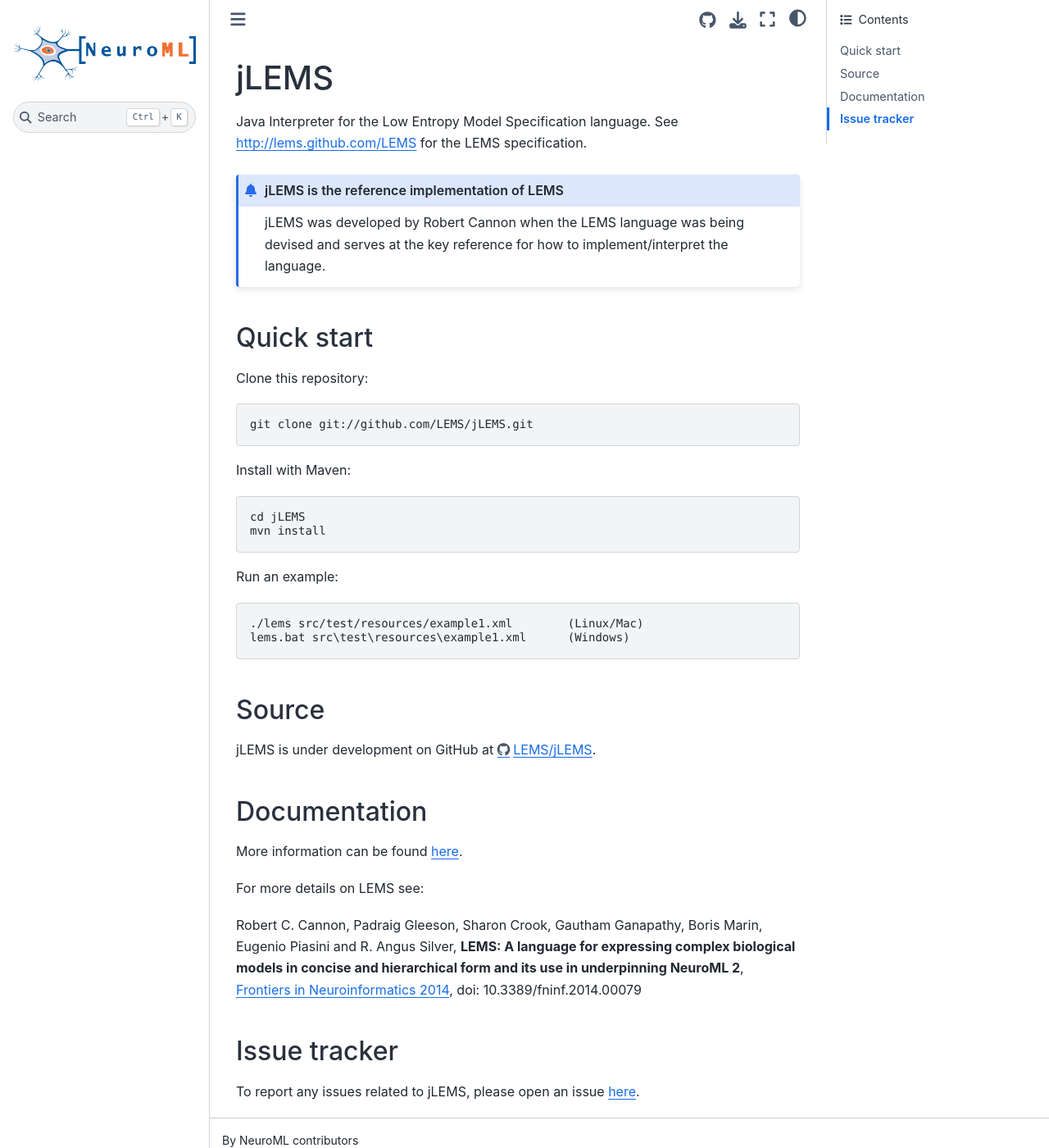
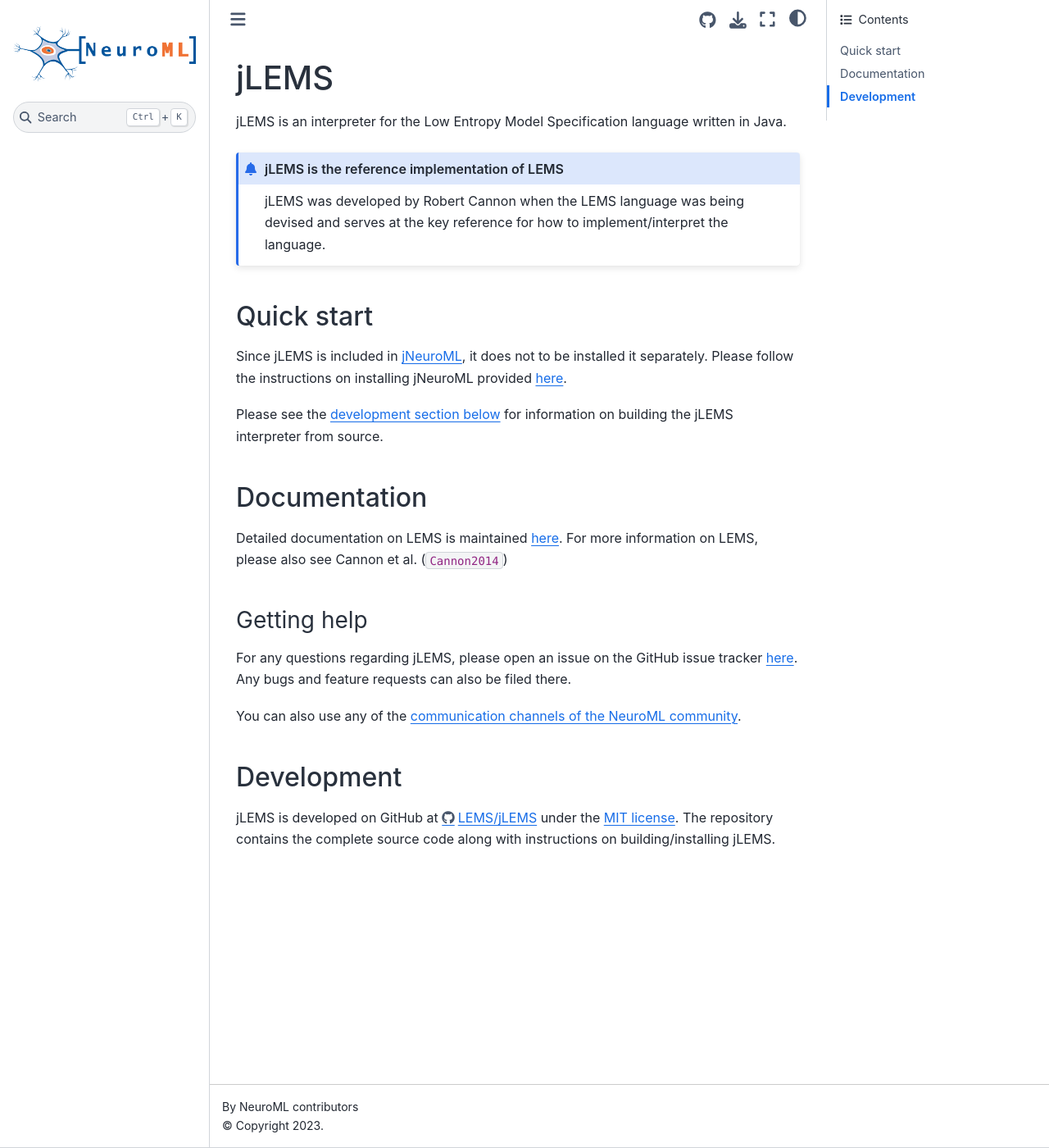
Before and after one commit to NeuroML/Documentation, a Jupyter Book: the page built from source/Userdocs/Software/jLEMS.md, in a window 1280 px wide and 1400 px high. Shown: the whole window at 82% size. Built offline with Jupyter Book 1.0.4 settings and Sphinx 7.4.7 and the Sphinx Book theme 1.1.4, drawn with Linux system fonts in a browser that asks for light colours; pages that are not in the unit, such as notebooks, are missing from menus; cross-references to code outside the pages are shown as plain code.

Commit message:
enh: update jLEMS page

````diff
--- a/source/Userdocs/Software/jLEMS.md
+++ b/source/Userdocs/Software/jLEMS.md
@@ -1,42 +1,35 @@
 (jlems)=
 # jLEMS
 
-Java Interpreter for the Low Entropy Model Specification language. See http://lems.github.com/LEMS for the LEMS specification.
-
+jLEMS is an interpreter for the Low Entropy Model Specification language written in Java.
 ```{admonition} jLEMS is the reference implementation of LEMS
 jLEMS was developed by Robert Cannon when the LEMS language was being devised and serves at the key reference for how to implement/interpret the language.
 ```
 
+(jlems:quickstart)=
 ## Quick start
 
-Clone this repository:
+Since jLEMS is included in {ref}`jNeuroML <jneuroml>`, it does not to be installed it separately.
+Please follow the instructions on installing jNeuroML provided {ref}`here <jneuroml:quickstart>`.
 
-    git clone git://github.com/LEMS/jLEMS.git
+Please see the {ref}`development section below <jlems:development>` for information on building the jLEMS interpreter from source.
 
-Install with Maven:
-
-    cd jLEMS
-    mvn install
-
-Run an example:
-
-    ./lems src/test/resources/example1.xml        (Linux/Mac)
-    lems.bat src\test\resources\example1.xml      (Windows)
-
-## Source
-
-jLEMS is under development on GitHub at [https://github.com/LEMS/jLEMS](https://github.com/LEMS/jLEMS).
-
+(jlems:docs)=
 ## Documentation
 
-More information can be found [here](http://lems.github.io/LEMS/).
+Detailed documentation on LEMS is maintained [here](http://lems.github.io/LEMS/).
+For more information on LEMS, please also see Cannon et al. ({cite}`Cannon2014`)
 
-For more details on LEMS see:
+(jlems:gethelp)=
+### Getting help
 
-Robert C. Cannon, Padraig Gleeson, Sharon Crook, Gautham Ganapathy, Boris Marin, Eugenio Piasini and R. Angus Silver,
-**LEMS: A language for expressing complex biological models in concise and hierarchical form and its use in underpinning NeuroML 2**,
-[Frontiers in Neuroinformatics 2014](http://journal.frontiersin.org/Journal/10.3389/fninf.2014.00079/abstract), doi: 10.3389/fninf.2014.00079
+For any questions regarding jLEMS, please open an issue on the GitHub issue tracker [here](https://github.com/LEMS/jLEMS/issues).
+Any bugs and feature requests can also be filed there.
 
-## Issue tracker
+You can also use any of the {ref}`communication channels of the NeuroML community <contact>`.
 
-To report any issues related to jLEMS, please open an issue [here](https://github.com/LEMS/jLEMS/issues).
+(jlems:development)=
+## Development
+
+jLEMS is developed on GitHub at [https://github.com/LEMS/jLEMS](https://github.com/LEMS/jLEMS) under the [MIT license](https://github.com/LEMS/jLEMS/blob/master/LICENSE).
+The repository contains the complete source code along with instructions on building/installing jLEMS.
````
